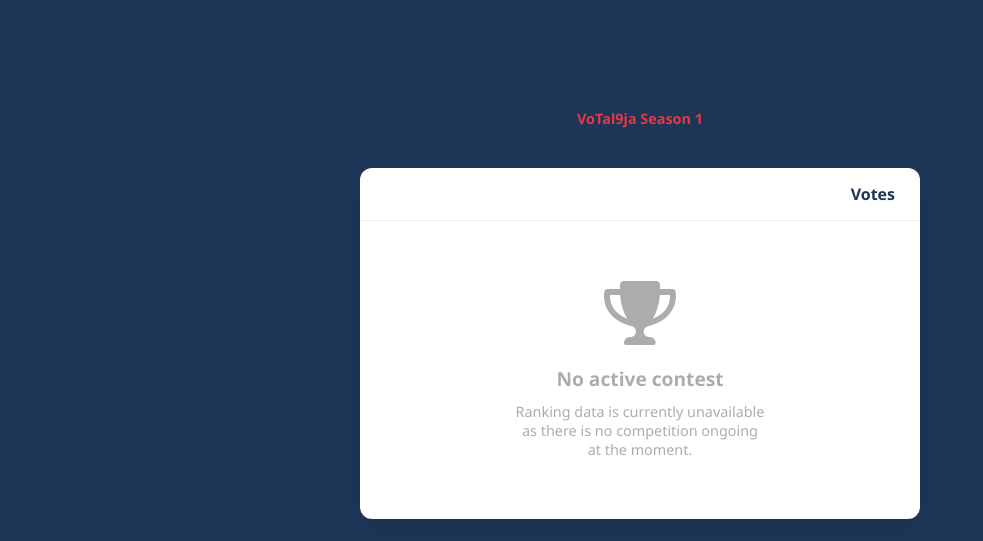
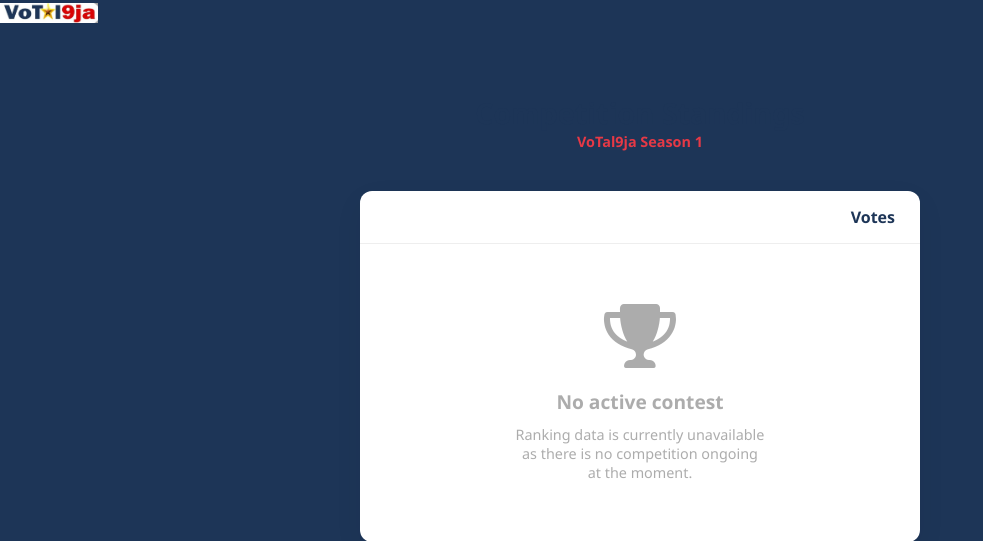
Before and after one commit to simeonjohn118-arch/VoTal9ja, a Flask app: page /stats in a window 1280 px wide. Shown: the top 541 px of the page, without its empty margins (0-983 px from the left). Run offline with Flask 3, Linux system fonts and the light colour scheme.

Commit message:
update ranking.html and rules.html

```diff
--- a/templates/ranking.html
+++ b/templates/ranking.html
@@ -67,6 +67,11 @@
     </style>
 </head>
 <body>
+<div class="logo-area">
+            <a href="/">
+                <img src="{{ url_for('static', filename='image/logo 2.jpg') }}" alt="VoTal9ja Logo" style="height: 20px; width: auto; vertical-align: middle;">
+            </a>
+        </div>
 
     <div class="container">
         <div class="header-box">
--- a/templates/rules.html
+++ b/templates/rules.html
@@ -155,7 +155,11 @@
 <body>
 
     <header>
-        <a href="/" class="logo">VoTal<span>9ja</span></a>
+       <div class="logo-area">
+            <a href="/">
+                <img src="{{ url_for('static', filename='image/logo 2.jpg') }}" alt="VoTal9ja Logo" style="height: 20px; width: auto; vertical-align: middle;">
+            </a>
+        </div>
         <a href="contestant.html" class="back-nav">RETURN TO PROFILE</a>
     </header>
 
```
